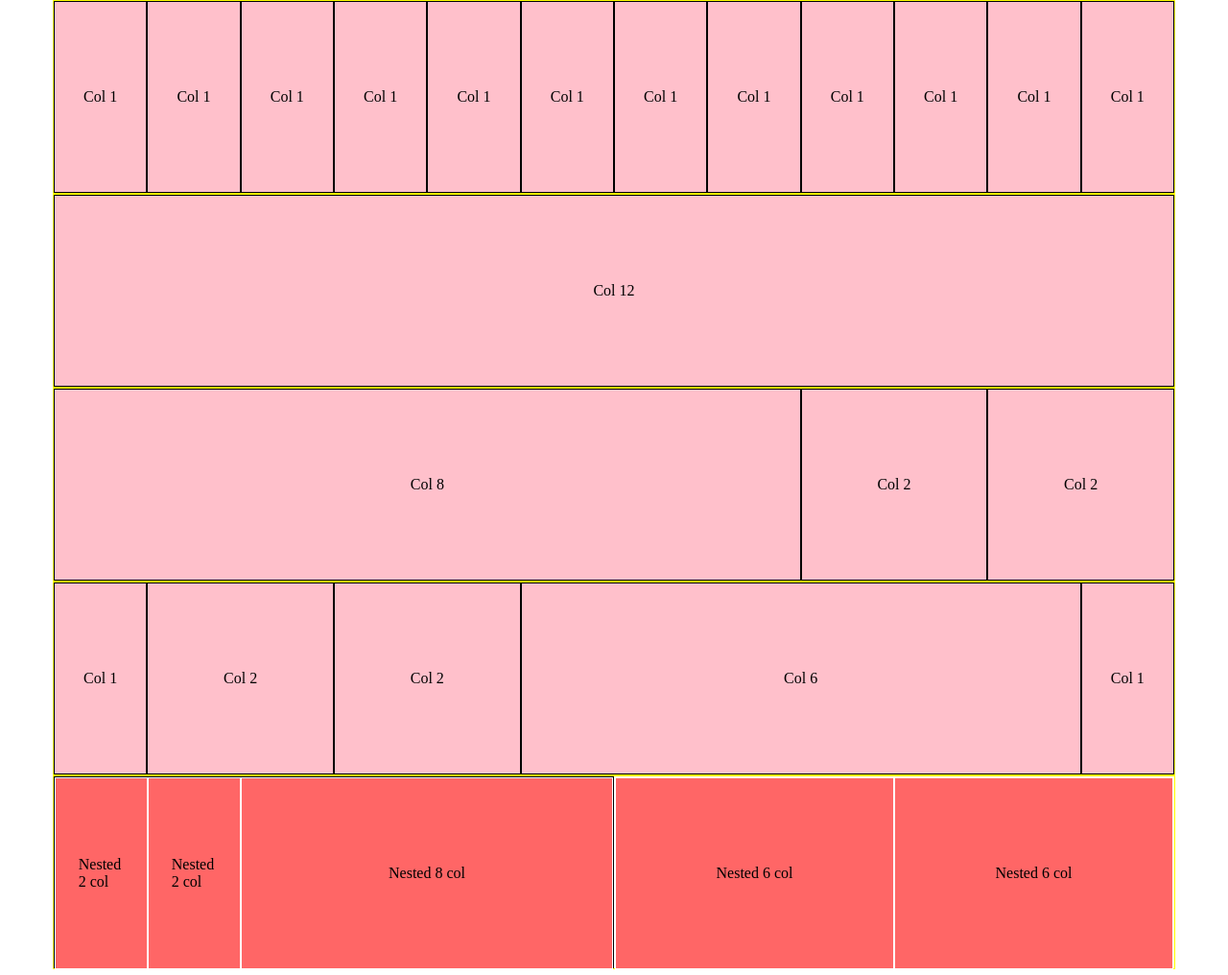
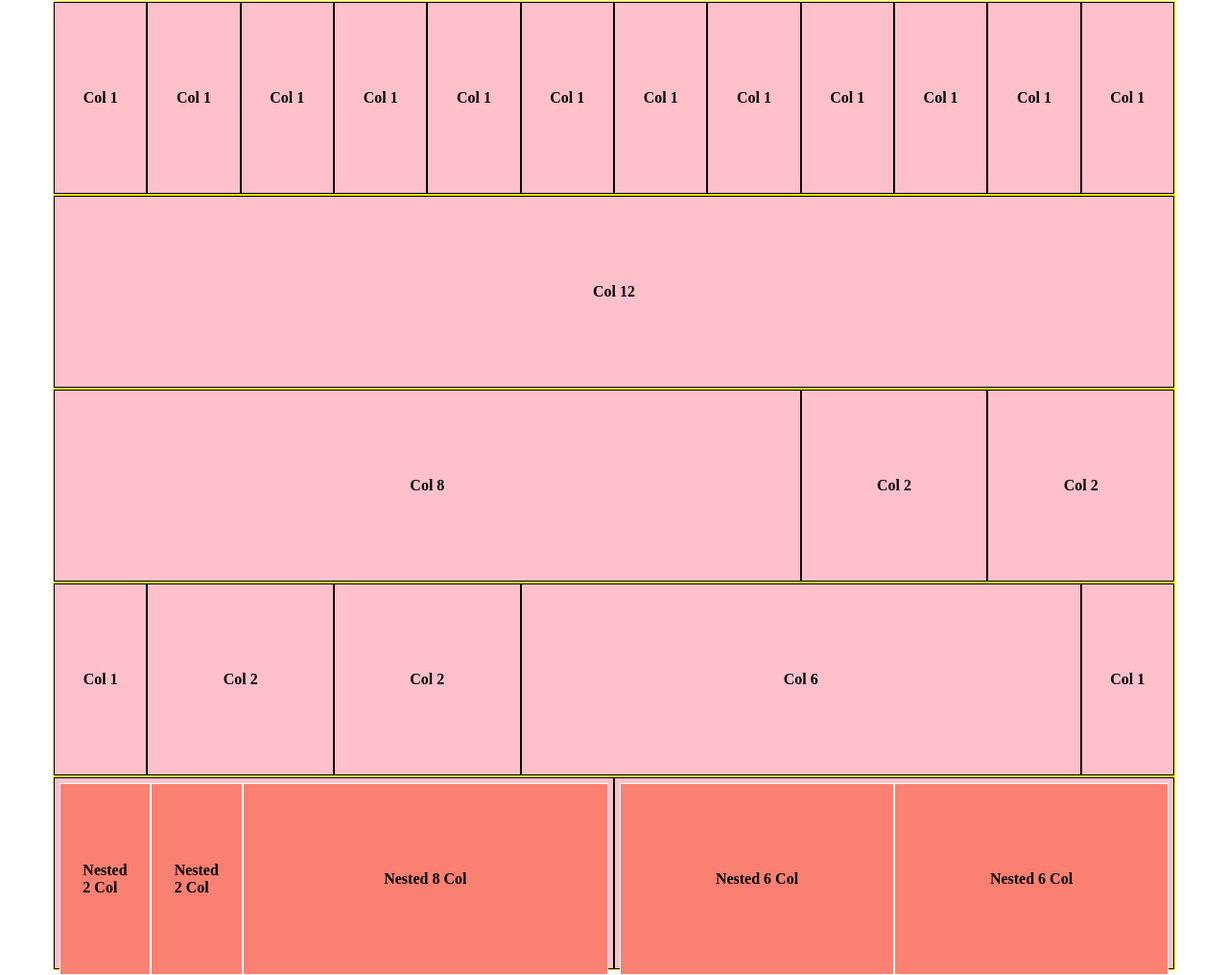
Before and after one commit to Al-1117/html-css-12bool, a plain HTML site: page index.html in a window 1280 px wide. Shown: the whole page at 96% size. Drawn offline with Linux system fonts and the light colour scheme.

Commit message:
corretto la parte finale mancante.

```diff
--- a/css/12bool.css
+++ b/css/12bool.css
@@ -12,12 +12,10 @@
   margin: 0 auto;
 }
 
-
-
 /* End of Container */
 
 /* Debug */
-.container {
+.debug .container {
   background-color: blue;
   border: 1px solid yellow;
 }
@@ -27,7 +25,6 @@
   border: 1px solid black;
   height: 200px;
 }
-
 /* End of Debug */
 
 /* Col's Float left */
@@ -87,3 +84,37 @@
   width: 100%;
 }
 /* End of Cols */
+
+
+/* Offset */
+
+.offset-1 {
+  margin-left: calc(100% / 12 );
+}
+.offset-2 {
+  margin-left: calc((100% / 12 ) * 2)
+}
+.offset-2 {
+  margin-left: calc((100% / 12 ) * 2)
+}
+.offset-2 {
+  margin-left: calc((100% / 12 ) * 2)
+}
+.offset-2 {
+  margin-left: calc((100% / 12 ) * 2)
+}
+.offset-2 {
+  margin-left: calc((100% / 12 ) * 2)
+}
+.offset-2 {
+  margin-left: calc((100% / 12 ) * 2)
+}
+.offset-2 {
+  margin-left: calc((100% / 12 ) * 2)
+}
+.offset-2 {
+  margin-left: calc((100% / 12 ) * 2)
+}
+.offset-2 {
+  margin-left: calc((100% / 12 ) * 2)
+}
--- a/css/style.css
+++ b/css/style.css
@@ -1,16 +1,28 @@
 
 [class*="col-"] {
   position: relative;
+  height: 100%;
 }
 
-p {
+span {
+  font-weight: bold;
   position: absolute;
   top: 50%;
   left: 50%;
   transform: translate(-50%, -50%);
 }
 
-.debug .nested {
+.debug {
   border: 1px solid white;
-  background-color: #ff6666;
 }
+
+.nested {
+  padding: 5px;
+
+}
+
+.nested [class*="col-"] {
+  padding: 2%;
+  border: 1px solid #ffffff;
+  background-color: salmon;
+}
--- a/index.html
+++ b/index.html
@@ -12,40 +12,40 @@
     <div class="container">
       <!-- First Row -->
       <div class="col-1">
-        <p>Col 1</p>
+        <span>Col 1</span>
       </div>
       <div class="col-1">
-        <p>Col 1</p>
+        <span>Col 1</span>
       </div>
       <div class="col-1">
-        <p>Col 1</p>
+        <span>Col 1</span>
       </div>
       <div class="col-1">
-        <p>Col 1</p>
+        <span>Col 1</span>
       </div>
       <div class="col-1">
-        <p>Col 1</p>
+        <span>Col 1</span>
       </div>
       <div class="col-1">
-        <p>Col 1</p>
+        <span>Col 1</span>
       </div>
       <div class="col-1">
-        <p>Col 1</p>
+        <span>Col 1</span>
       </div>
       <div class="col-1">
-        <p>Col 1</p>
+        <span>Col 1</span>
       </div>
       <div class="col-1">
-        <p>Col 1</p>
+        <span>Col 1</span>
       </div>
       <div class="col-1">
-        <p>Col 1</p>
+        <span>Col 1</span>
       </div>
       <div class="col-1">
-        <p>Col 1</p>
+        <span>Col 1</span>
       </div>
       <div class="col-1">
-        <p>Col 1</p>
+        <span>Col 1</span>
       </div>
     </div>
     <!-- End of First Row -->
@@ -53,19 +53,19 @@
     <!-- Second Row -->
     <div class="container">
       <div class="col-12">
-        <p>Col 12</p>
+        <span>Col 12</span>
       </div>
     </div>
     <!-- End of third Row -->
     <div class="container">
       <div class="col-8">
-        <p>Col 8</p>
+        <span>Col 8</span>
       </div>
       <div class="col-2">
-        <p>Col 2</p>
+        <span>Col 2</span>
       </div>
       <div class="col-2">
-        <p>Col 2</p>
+        <span>Col 2</span>
       </div>
     </div>
     <!-- End of third Row -->
@@ -73,49 +73,48 @@
     <!-- Fourth Row -->
     <div class="container">
       <div class="col-1">
-        <p>Col 1</p>
+        <span>Col 1</span>
       </div>
       <div class="col-2">
-        <p>Col 2</p>
+        <span>Col 2</span>
       </div>
       <div class="col-2">
-        <p>Col 2</p>
+        <span>Col 2</span>
       </div>
       <div class="col-6">
-        <p>Col 6</p>
+        <span>Col 6</span>
       </div>
       <div class="col-1">
-        <p>Col 1</p>
+        <span>Col 1</span>
       </div>
     </div>
     <!-- End of Fourth Row -->
 
     <!-- Fifth Row -->
     <div class="container">
-      <div class="col-6">
-        <div class="col-2 nested">
-          <p>Nested 2 col</p>
-        </div>
-        <div class="col-2 nested">
-          <p>Nested 2 col</p>
-        </div>
-        <div class="col-8 nested">
-          <p>Nested 8 col</p>
+      <div class="col-6 nested">
+          <div class="col-2">
+            <span>Nested 2 Col</span>
+          </div>
+          <div class="col-2">
+            <span>Nested 2 Col</span>
+          </div>
+          <div class="col-8">
+            <span>Nested 8 Col</span>
         </div>
       </div>
 
       <div class="col-6 nested">
-        <div class="col-6 nested">
-          <p>Nested 6 col</p>
+        <div class="col-6">
+          <span>Nested 6 Col</span>
         </div>
-        <div class="col-6 nested">
-          <p>Nested 6 col</p>
+        <div class="col-6">
+          <span>Nested 6 Col</span>
         </div>
       </div>
     </div>
+
     <!-- End of Fifth Row -->
-
-
 
   </body>
 </html>
```
